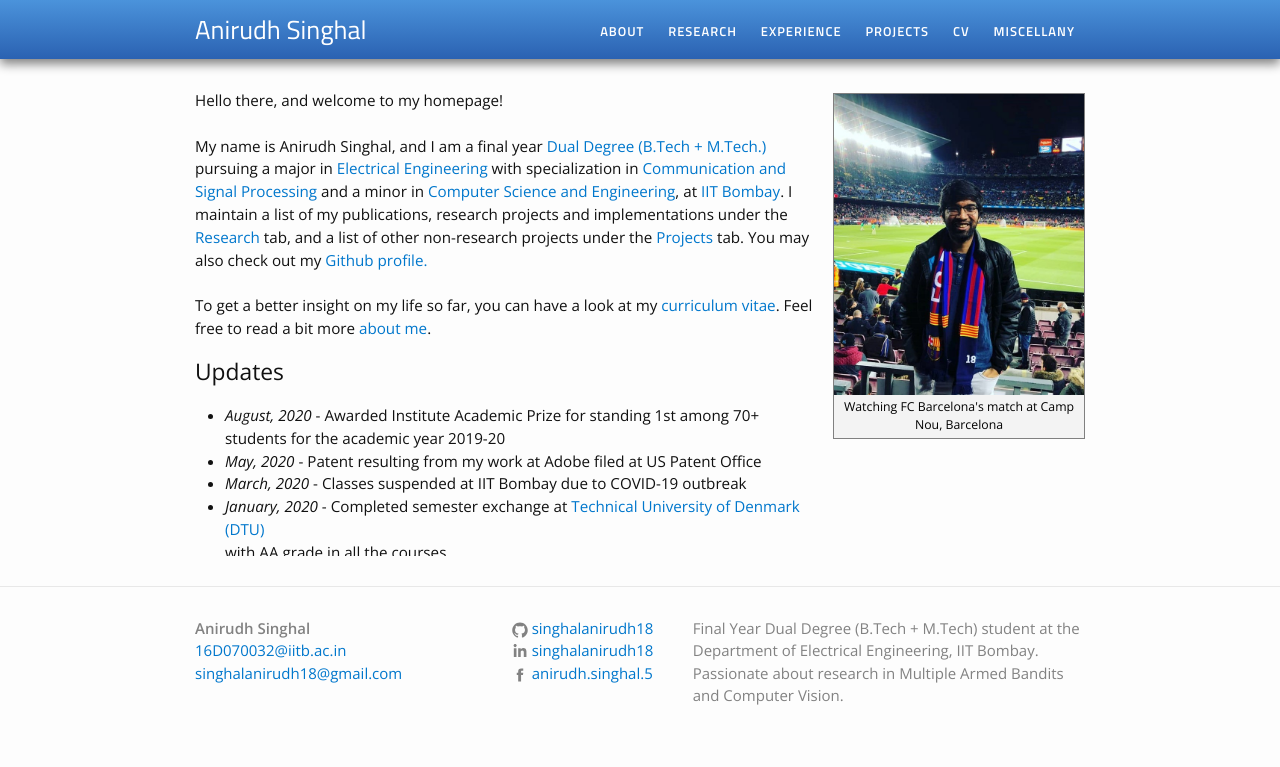
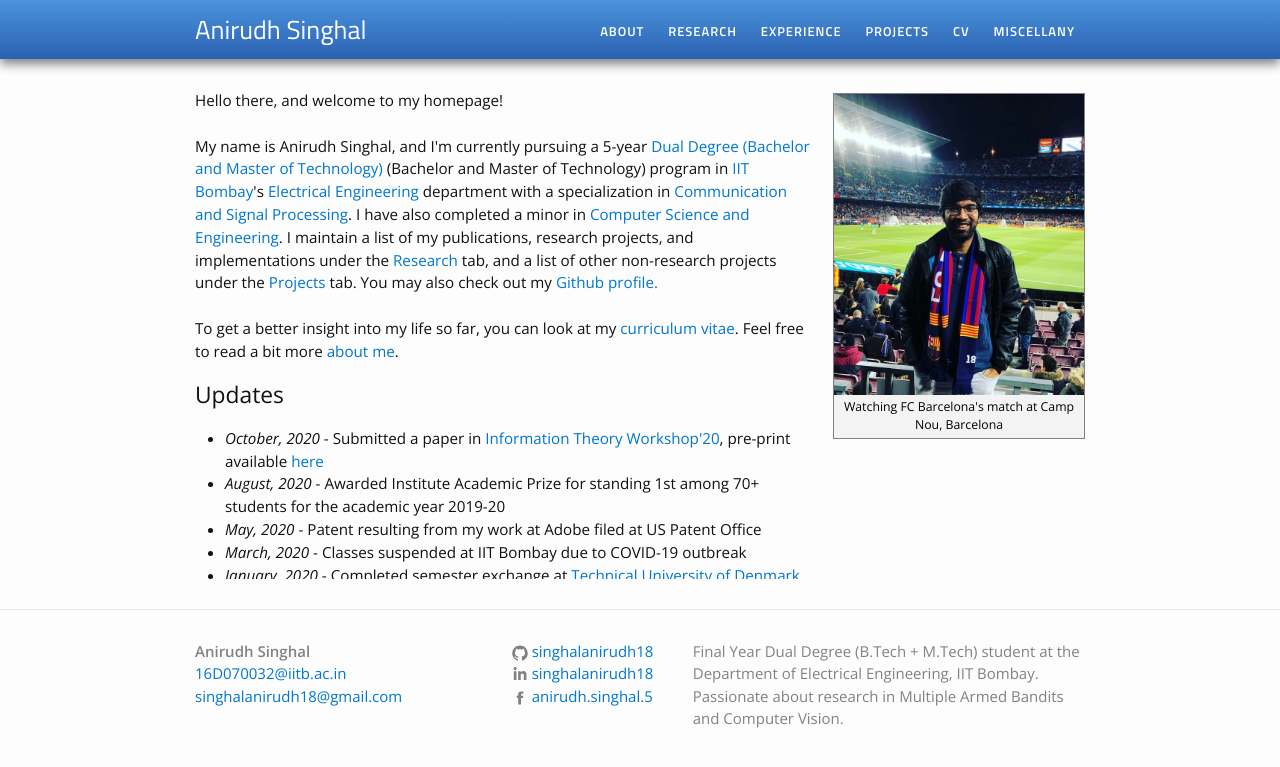
Before and after one commit to singhalanirudh18/singhalanirudh18.github.io, a Jekyll site: the page built from index.html, in a window 1280 px wide. Shown: the top 767 px of the page. Built offline with Jekyll 4.4.1, drawn with Linux system fonts in a browser that asks for light colours.

Commit message:
updated home page

```diff
--- a/index.html
+++ b/index.html
@@ -5,21 +5,22 @@ layout: default
 <div class="home">
 {% include image.html url="/images/profile.jpg" caption="Watching FC Barcelona's match at Camp Nou, Barcelona" width=250 align="right" %}
 
-<p>Hello there, and welcome to my homepage!<br><br>My name is Anirudh Singhal, and I am a final year <a href="http://www.iitb.ac.in/newacadhome/dualdegree.jsp">Dual Degree (B.Tech + M.Tech.)</a> pursuing a major in <a href="https://www.ee.iitb.ac.in/web/">Electrical Engineering</a> with specialization in <a href="https://www.ee.iitb.ac.in/~comgroup/">Communication and Signal Processing</a> and a minor in <a href="https://www.cse.iitb.ac.in/">Computer Science and Engineering</a>, at <a href="http://www.iitb.ac.in/">IIT Bombay</a>.
+<p>Hello there, and welcome to my homepage!<br><br>My name is Anirudh Singhal, and I'm currently pursuing a 5-year <a href="http://www.iitb.ac.in/newacadhome/dualdegree.jsp">Dual Degree (Bachelor and Master of Technology)</a> (Bachelor and Master of Technology) program in <a href="http://www.iitb.ac.in/">IIT Bombay</a>'s <a href="https://www.ee.iitb.ac.in/web/">Electrical Engineering</a> department with a specialization in <a href="https://www.ee.iitb.ac.in/~comgroup/">Communication and Signal Processing</a>. I have also completed a minor in <a href="https://www.cse.iitb.ac.in/">Computer Science and Engineering</a>.
 
-I maintain a list of my publications, research projects and implementations under the <a href="/research/">Research</a> tab, and a list of other non-research projects under the <a href="/projects">Projects</a> tab. You may also check out my <a href="https://github.com/singhalanirudh18">Github profile.</a><br><br>
+I maintain a list of my publications, research projects, and implementations under the <a href="/research/">Research</a> tab, and a list of other non-research projects under the <a href="/projects">Projects</a> tab. You may also check out my <a href="https://github.com/singhalanirudh18">Github profile.</a><br><br>
 
-To get a better insight on my life so far, you can have a look at my <a href="/cv">curriculum vitae</a>. Feel free to read a bit more <a href="/about">about me</a>.</p>
+To get a better insight into my life so far, you can look at my <a href="/cv">curriculum vitae</a>. Feel free to read a bit more <a href="/about">about me</a>.</p>
 
 </div>
 
 <h2>Updates</h2>
 <div class="updates" style="height: 10em; overflow-y: scroll;">
 <ul>
+<li><i>October, 2020</i> - Submitted a paper in <a href="http://itw2020.it/welcome.html">Information Theory Workshop'20</a>, pre-print available <a href="https://arxiv.org/abs/2010.13491">here</a></li>
 <li><i>August, 2020</i> - Awarded Institute Academic Prize for standing 1st among 70+ students for the academic year 2019-20</a></li>
 <li><i>May, 2020</i> - Patent resulting from my work at Adobe filed at US Patent Office</a></li>
 <li><i>March, 2020</i> - Classes suspended at IIT Bombay due to COVID-19 outbreak</a></li>
-<li><i>January, 2020</i> - Completed semester exchange at <a href="https://www.dtu.dk/english">Technical University of Denmark (DTU)</a></li> with AA grade in all the courses</a></li>
+<li><i>January, 2020</i> - Completed semester exchange at <a href="https://www.dtu.dk/english">Technical University of Denmark (DTU)</a> with AA grade in all the courses</a></li>
 <li><i>December, 2019</i> - Paper accepted at <a href="https://wacv20.wacv.net/">WACV'20</a> to be held on March, 2020 at Colorado, USA</a></li>
 <li><i>August, 2019</i> - Started semester exchange at <a href="https://www.dtu.dk/english">Technical University of Denmark (DTU)</a></li>
 <li><i>May, 2019</i> - Started my summer internship at Media and Data Science Research Lab at <a href="https://www.adobe.com/in/">Adobe</a></li>
```
